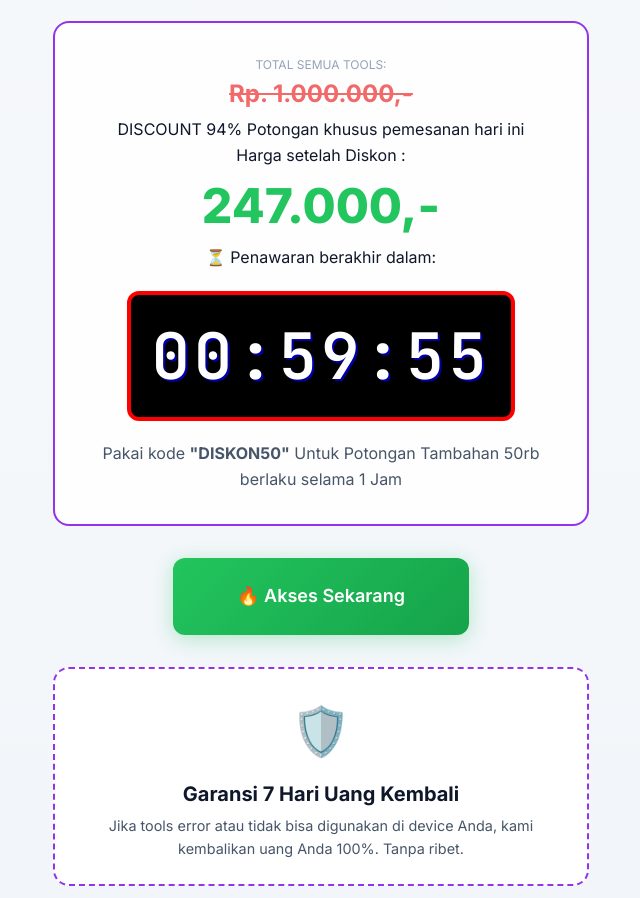
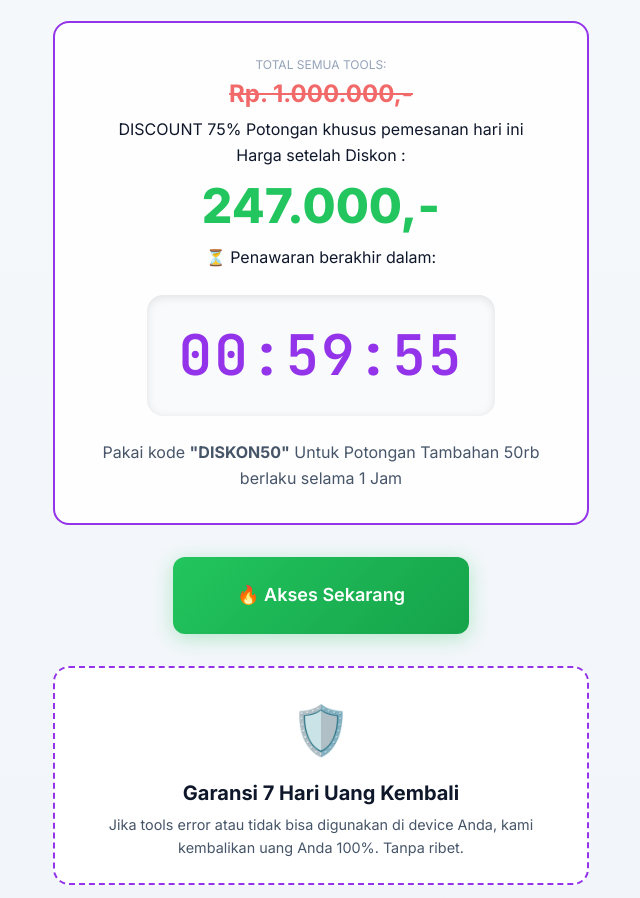
Before and after one commit to bangsatruk/autostocks-ai, a website built with Vite: page index.html in a window 1280 px wide. Shown: the part 6340-7238 px from the top of the page, without its empty margins (319-959 px from the left). Built offline with nearby package versions, Linux system fonts and the light colour scheme.

Commit message:
Update countdown theme and discount

```diff
--- a/src/pages/LandingPage.js
+++ b/src/pages/LandingPage.js
@@ -224,7 +224,7 @@ export function renderLandingPage() {
                 <div class="price-strike text-danger">Rp. 1.000.000,-</div>
 
                 <div class="discount-badge">
-                  <span class="discount-percent">DISCOUNT 94%</span>
+                  <span class="discount-percent">DISCOUNT 75%</span>
                   <span class="discount-text">Potongan khusus pemesanan hari ini</span>
                 </div>
               </div>
--- a/src/styles/landing.css
+++ b/src/styles/landing.css
@@ -857,27 +857,30 @@
         grid-template-columns: 1fr;
     }
 }
+
 /* Custom Countdown Timer Style */
 .countdown-timer {
-    font-family: 'JetBrains Mono', monospace; /* Digital/Monospace font */
-    font-size: 4rem;
-    font-weight: 800;
-    color: #ffffff;
-    background-color: #000000;
-    border: 4px solid #ff0000;
-    border-radius: 12px;
-    padding: 10px 20px;
+    font-family: 'JetBrains Mono', monospace;
+    font-size: 3.5rem;
+    font-weight: 700;
+    color: var(--primary-500);
+    /* Use primary theme color */
+    background: var(--bg-primary);
+    /* Blend with background */
+    border: 2px solid var(--border-primary);
+    /* Softer border */
+    border-radius: var(--radius-xl);
+    padding: var(--spacing-md) var(--spacing-xl);
     text-align: center;
-    letter-spacing: 4px;
-    text-shadow: 2px 2px 0px #0000aa; /* Slight blue shadow for contrast/glitch effect */
-    margin: 20px auto;
+    letter-spacing: 2px;
+    box-shadow: inset 0 2px 10px rgba(0, 0, 0, 0.1);
+    margin: var(--spacing-lg) auto;
     width: fit-content;
 }
 
 @media (max-width: 768px) {
     .countdown-timer {
         font-size: 2.5rem;
-        padding: 8px 16px;
-        border-width: 3px;
+        padding: var(--spacing-sm) var(--spacing-md);
     }
 }
```
